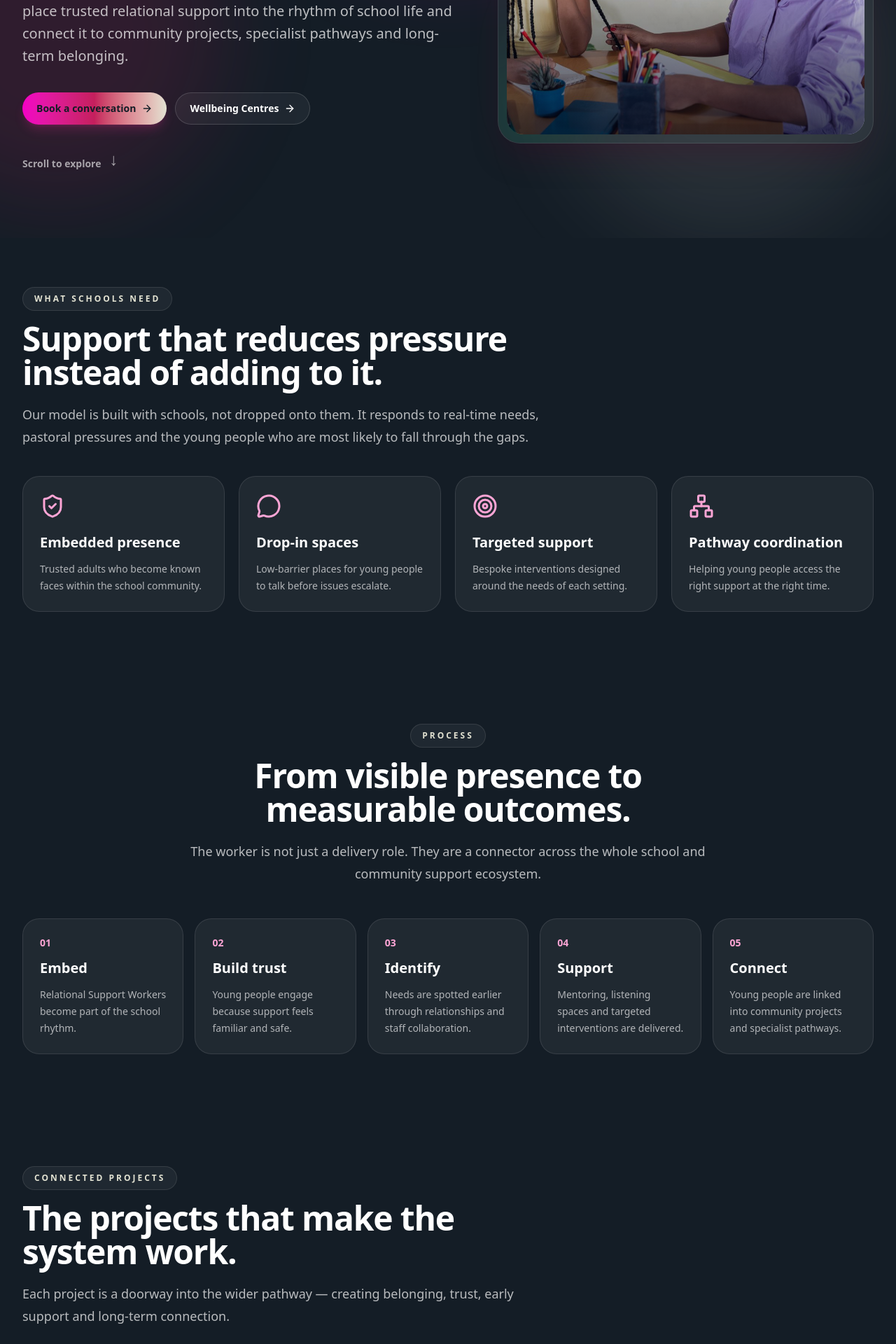
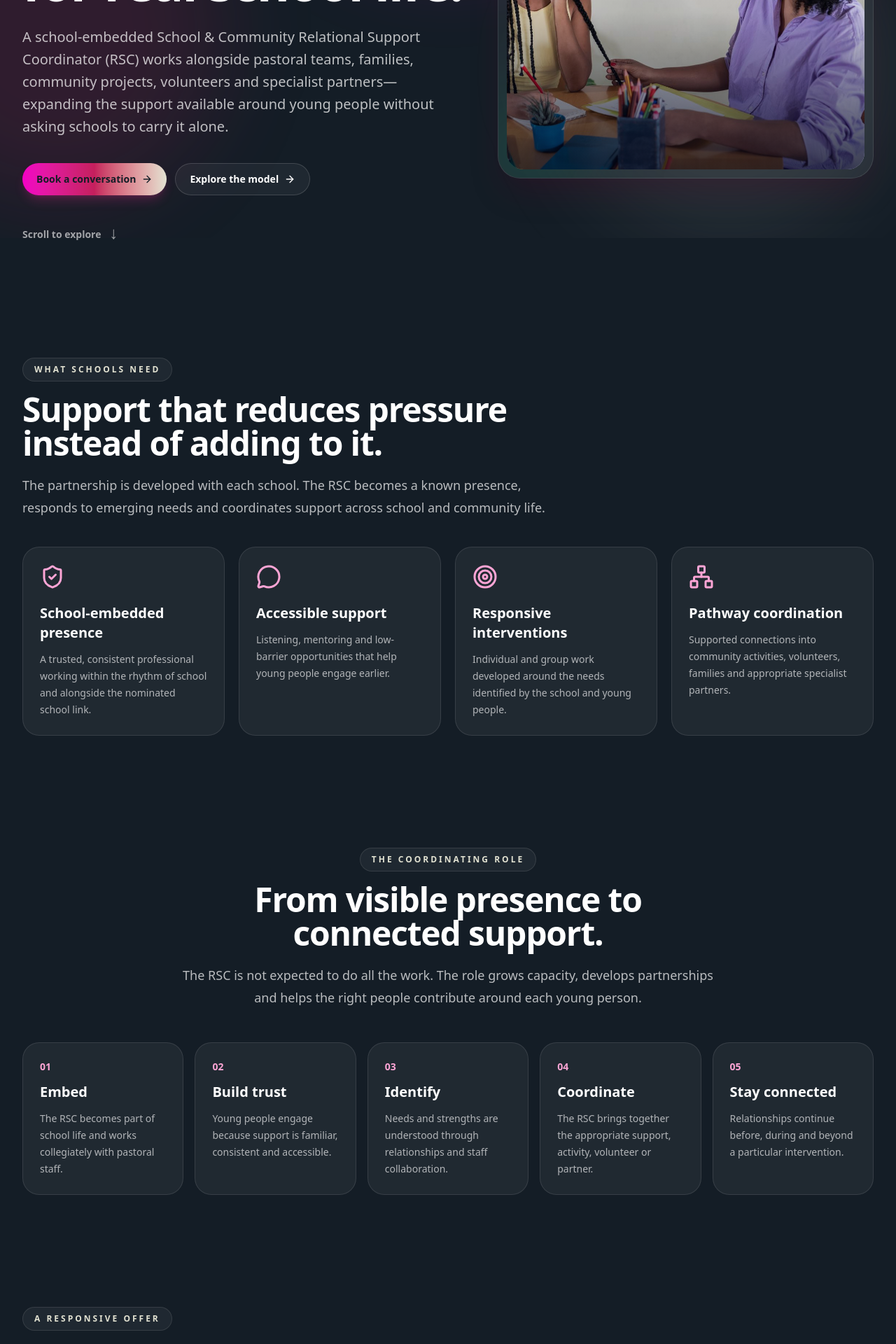
Before and after one commit to tomlambertstlukes-create/overflow-website, a Next.js app: page /schools in a window 1280 px wide. Shown: the part 460-2380 px from the top of the page at 70% size. Built offline with nearby package versions, Linux system fonts and the light colour scheme.

Commit message:
Update schools offer for active RSC delivery

```diff
--- a/app/schools/page.jsx
+++ b/app/schools/page.jsx
@@ -1,48 +1,127 @@
-import { MessageCircle, Network, ShieldCheck, Target } from "lucide-react";
-import { images } from "@/lib/data";
+import {
+  BookOpenCheck,
+  MessageCircle,
+  Network,
+  Presentation,
+  ShieldCheck,
+  Target,
+  Users,
+} from "lucide-react";
+import { images, contact } from "@/lib/data";
 import Button from "@/components/Button";
 import Hero from "@/components/Hero";
-import SignatureCard from "@/components/SignatureCard";
 import FeatureGrid from "@/components/FeatureGrid";
 import ProcessFlow from "@/components/ProcessFlow";
 import ProjectCards from "@/components/ProjectCards";
-import { contact } from "@/lib/data";
+
+export const metadata = {
+  title: "For Schools | Kingdom Overflow",
+  description:
+    "A school and community wellbeing partnership led by a school-embedded Relational Support Coordinator and connected to community and specialist pathways.",
+};
 
 export default function SchoolsPage() {
   return (
     <>
       <Hero
         kicker="For schools"
-        title="A connected wellbeing system for real school life."
+        title="A connected wellbeing partnership built for real school life."
         primary={<Button href={`mailto:${contact.email}`}>Book a conversation</Button>}
-        secondary={<Button href="/projects/wellbeing-centres" variant="ghost">Wellbeing Centres</Button>}
+        secondary={
+          <Button href="/projects/wellbeing-centres" variant="ghost">
+            Explore the model
+          </Button>
+        }
         image={images.school}
-        imageAlt="A mentoring conversation in a school setting, representing embedded relational support"
+        imageAlt="A mentoring conversation in a school setting, representing school-embedded relational support"
       >
-        Schools are carrying more than they were designed to carry. We place trusted relational support into the rhythm of school life and connect it to community projects, specialist pathways and long-term belonging.
+        A school-embedded School & Community Relational Support Coordinator
+        (RSC) works alongside pastoral teams, families, community projects,
+        volunteers and specialist partners—expanding the support available
+        around young people without asking schools to carry it alone.
       </Hero>
 
       <FeatureGrid
         kicker="What schools need"
         title="Support that reduces pressure instead of adding to it."
-        intro="Our model is built with schools, not dropped onto them. It responds to real-time needs, pastoral pressures and the young people who are most likely to fall through the gaps."
+        intro="The partnership is developed with each school. The RSC becomes a known presence, responds to emerging needs and coordinates support across school and community life."
         features={[
-          { icon: ShieldCheck, title: "Embedded presence", text: "Trusted adults who become known faces within the school community." },
-          { icon: MessageCircle, title: "Drop-in spaces", text: "Low-barrier places for young people to talk before issues escalate." },
-          { icon: Target, title: "Targeted support", text: "Bespoke interventions designed around the needs of each setting." },
-          { icon: Network, title: "Pathway coordination", text: "Helping young people access the right support at the right time." },
+          {
+            icon: ShieldCheck,
+            title: "School-embedded presence",
+            text: "A trusted, consistent professional working within the rhythm of school and alongside the nominated school link.",
+          },
+          {
+            icon: MessageCircle,
+            title: "Accessible support",
+            text: "Listening, mentoring and low-barrier opportunities that help young people engage earlier.",
+          },
+          {
+            icon: Target,
+            title: "Responsive interventions",
+            text: "Individual and group work developed around the needs identified by the school and young people.",
+          },
+          {
+            icon: Network,
+            title: "Pathway coordination",
+            text: "Supported connections into community activities, volunteers, families and appropriate specialist partners.",
+          },
         ]}
       />
 
       <ProcessFlow
-        title="From visible presence to measurable outcomes."
-        intro="The worker is not just a delivery role. They are a connector across the whole school and community support ecosystem."
+        kicker="The coordinating role"
+        title="From visible presence to connected support."
+        intro="The RSC is not expected to do all the work. The role grows capacity, develops partnerships and helps the right people contribute around each young person."
         steps={[
-          { title: "Embed", text: "Relational Support Workers become part of the school rhythm." },
-          { title: "Build trust", text: "Young people engage because support feels familiar and safe." },
-          { title: "Identify", text: "Needs are spotted earlier through relationships and staff collaboration." },
-          { title: "Support", text: "Mentoring, listening spaces and targeted interventions are delivered." },
-          { title: "Connect", text: "Young people are linked into community projects and specialist pathways." },
+          {
+            title: "Embed",
+            text: "The RSC becomes part of school life and works collegiately with pastoral staff.",
+          },
+          {
+            title: "Build trust",
+            text: "Young people engage because support is familiar, consistent and accessible.",
+          },
+          {
+            title: "Identify",
+            text: "Needs and strengths are understood through relationships and staff collaboration.",
+          },
+          {
+            title: "Coordinate",
+            text: "The RSC brings together the appropriate support, activity, volunteer or partner.",
+          },
+          {
+            title: "Stay connected",
+            text: "Relationships continue before, during and beyond a particular intervention.",
+          },
+        ]}
+      />
+
+      <FeatureGrid
+        kicker="A responsive offer"
+        title="Provision can flex around the school’s priorities."
+        intro="Delivery is non-clinical. Where counselling or clinical support is appropriate, Kingdom Overflow develops supported pathways through qualified partners."
+        features={[
+          {
+            icon: Users,
+            title: "Individual and group support",
+            text: "Relational one-to-one work, mentoring and groups responding to an identified need.",
+          },
+          {
+            icon: Presentation,
+            title: "Assemblies and PSHE",
+            text: "Curriculum-linked learning that builds practical mental health and wellbeing techniques.",
+          },
+          {
+            icon: BookOpenCheck,
+            title: "Universal participation",
+            text: "Dance, Create, Football and Hub activities that develop belonging, confidence and positive relationships.",
+          },
+          {
+            icon: Network,
+            title: "Specialist pathways",
+            text: "Supported signposting and partnership provision where a young person needs additional expertise.",
+          },
         ]}
       />
 
```
